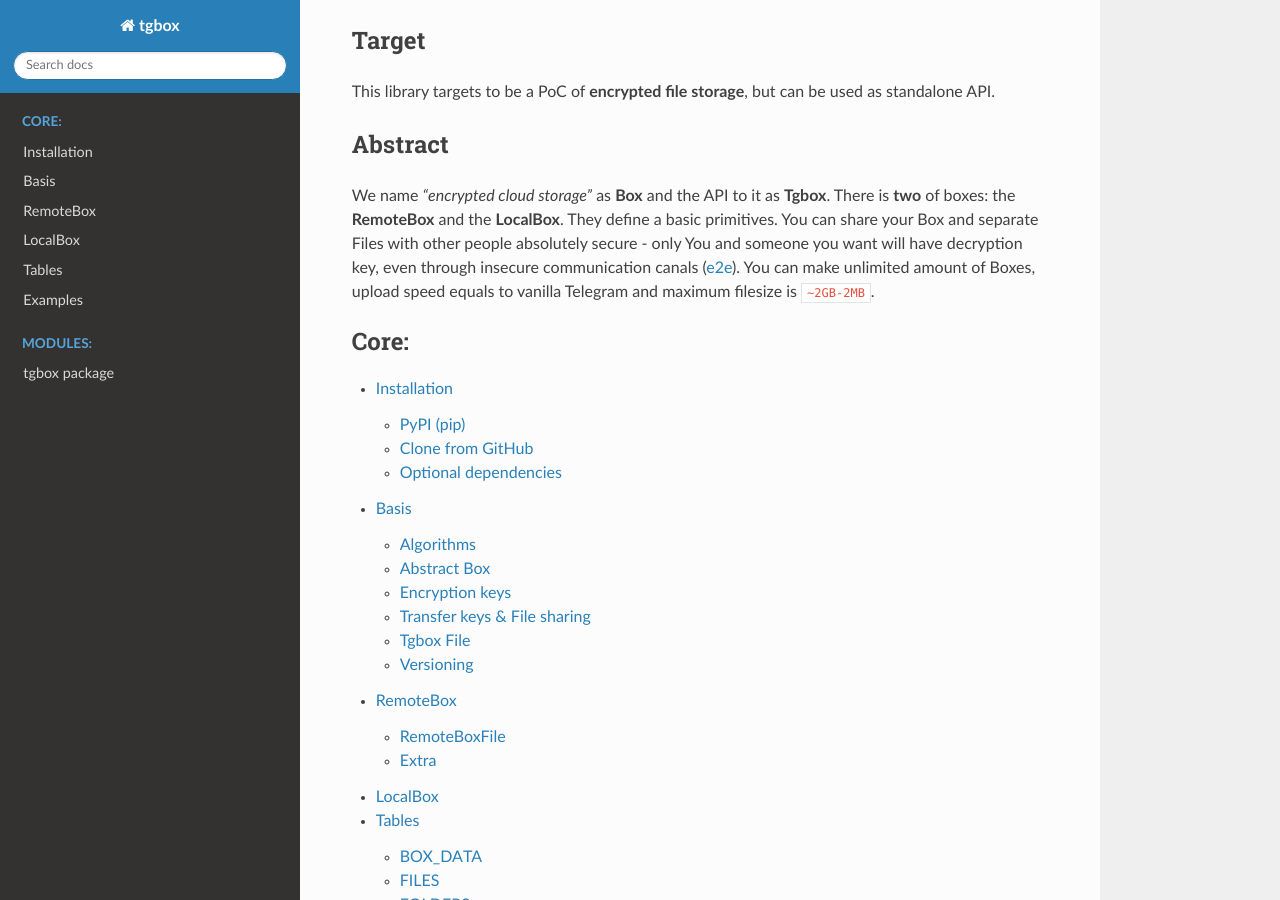
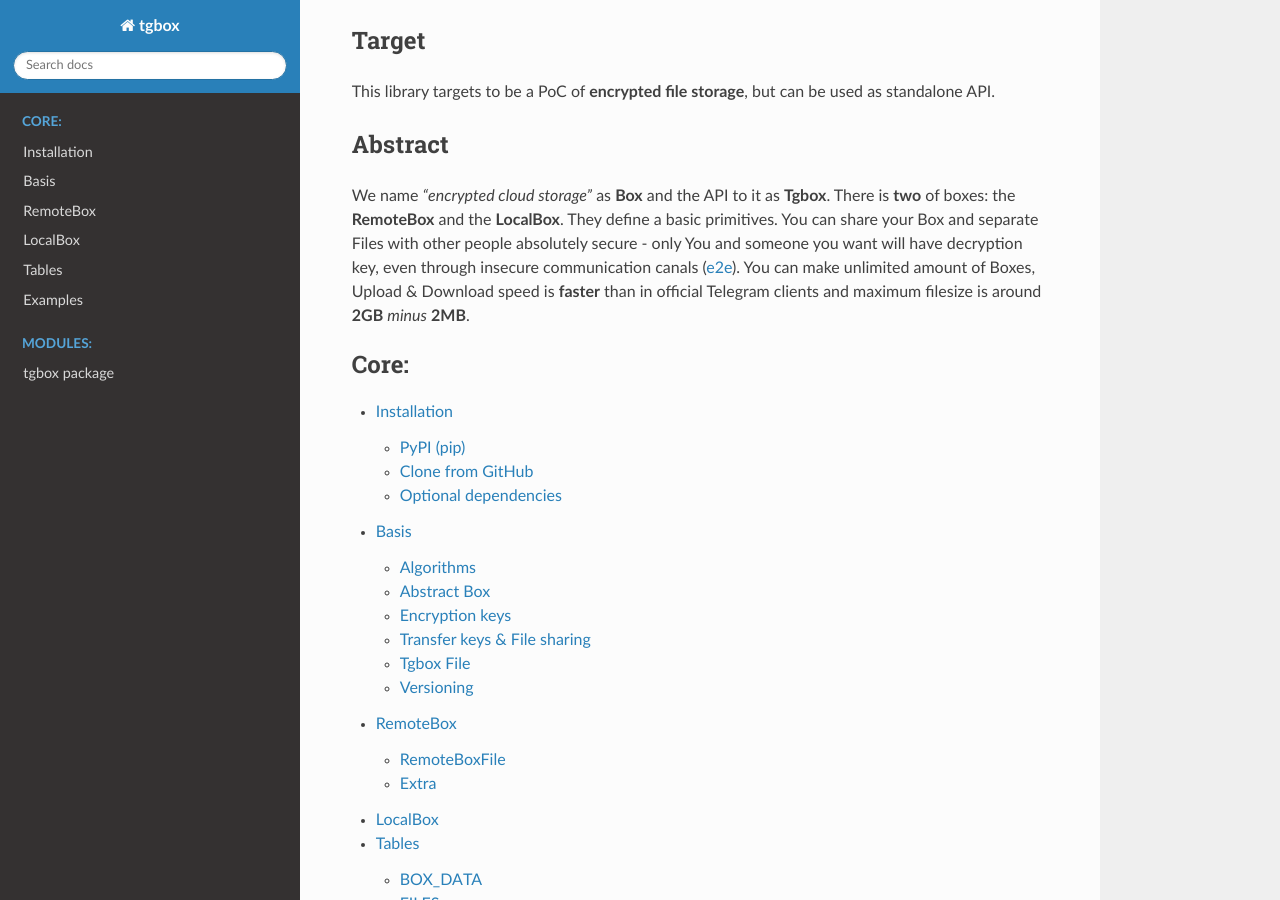
Before and after one commit to NonProjects/tgbox, a Sphinx documentation site: the page built from docs/index.rst, in a window 1280 px wide and 900 px high, scrolled down 349 px. Built offline with Sphinx 7.4.7 and the Read the Docs theme 2.0.0, drawn with Linux system fonts in a browser that asks for light colours.

Commit message:
I think we need to mention this :)

```diff
--- a/README.rst
+++ b/README.rst
@@ -55,7 +55,7 @@
 Abstract
 --------
 
-We name *"encrypted cloud storage"* as **Box** and the API to it as **Tgbox**. There is **two** of boxes: the **RemoteBox** and the **LocalBox**. They define a basic primitives. You can share your Box and separate Files with other people absolutely secure - only You and someone you want will have decryption key, even through insecure communication canals (`e2e <https://en.wikipedia.org/wiki/End-to-end_encryption>`_). You can make unlimited amount of Boxes, upload speed equals to vanilla Telegram and maximum filesize is ``~2GB-2MB``.
+We name *"encrypted cloud storage"* as **Box** and the API to it as **Tgbox**. There is **two** of boxes: the **RemoteBox** and the **LocalBox**. They define a basic primitives. You can share your Box and separate Files with other people absolutely secure - only You and someone you want will have decryption key, even through insecure communication canals (`e2e <https://en.wikipedia.org/wiki/End-to-end_encryption>`_). You can make unlimited amount of Boxes, Upload & Download speed is **faster** than in official Telegram clients and maximum filesize is around **2GB** *minus* **2MB**.
 
 Documentation
 -------------
--- a/docs/index.rst
+++ b/docs/index.rst
@@ -14,7 +14,7 @@
 Abstract
 --------
 
-We name *"encrypted cloud storage"* as **Box** and the API to it as **Tgbox**. There is **two** of boxes: the **RemoteBox** and the **LocalBox**. They define a basic primitives. You can share your Box and separate Files with other people absolutely secure - only You and someone you want will have decryption key, even through insecure communication canals (`e2e <https://en.wikipedia.org/wiki/End-to-end_encryption>`_). You can make unlimited amount of Boxes, upload speed equals to vanilla Telegram and maximum filesize is ``~2GB-2MB``.
+We name *"encrypted cloud storage"* as **Box** and the API to it as **Tgbox**. There is **two** of boxes: the **RemoteBox** and the **LocalBox**. They define a basic primitives. You can share your Box and separate Files with other people absolutely secure - only You and someone you want will have decryption key, even through insecure communication canals (`e2e <https://en.wikipedia.org/wiki/End-to-end_encryption>`_). You can make unlimited amount of Boxes, Upload & Download speed is **faster** than in official Telegram clients and maximum filesize is around **2GB** *minus* **2MB**.
 
 
 .. toctree::
```
